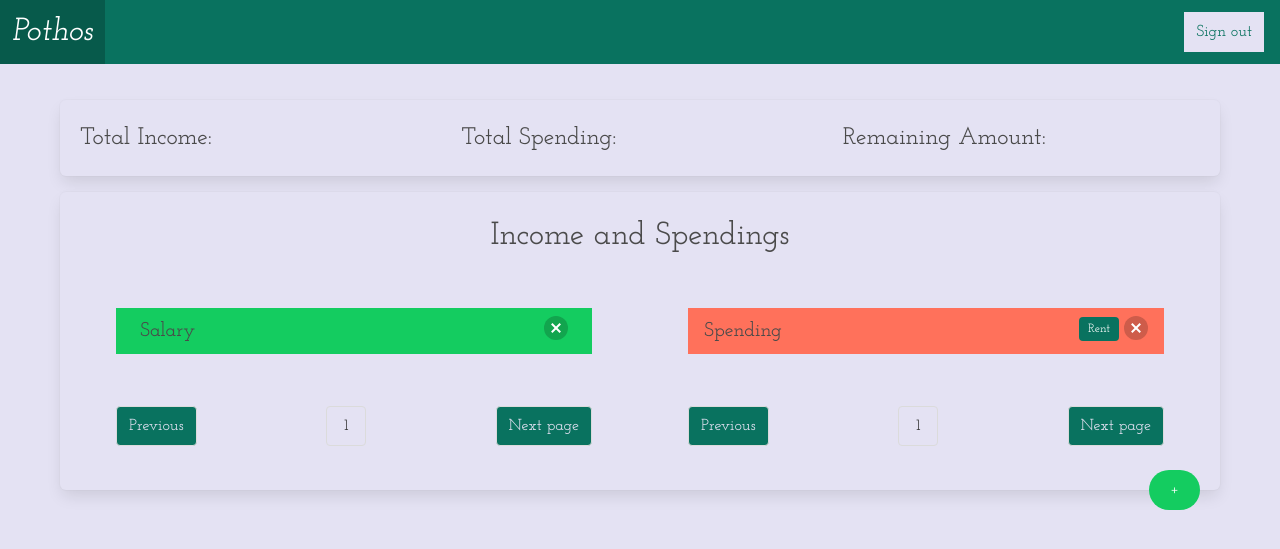
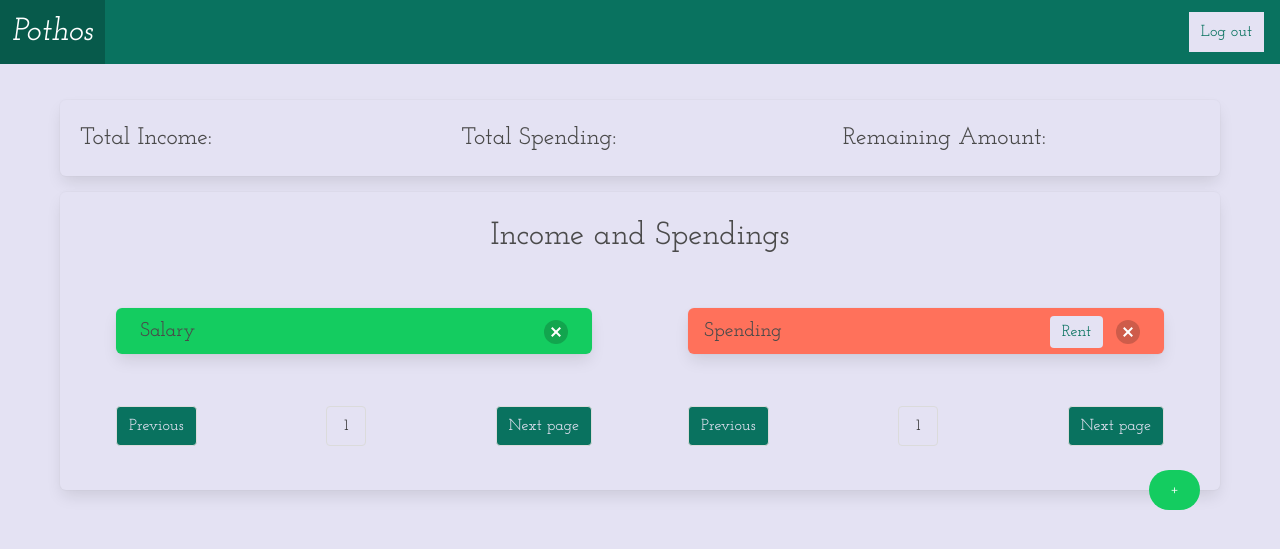
Before and after one commit to cs-gang/pothos, a Django app: template src/app/templates/budget.html in a window 1280 px wide. Shown: the top 549 px of the page. Run offline with Django 3.2, Linux system fonts and the light colour scheme; the template is opened without the code that fills it, so the values that code supplies are empty.

Commit message:
frontend: tiny design fixes on budget.html

```diff
--- a/src/app/templates/budget.html
+++ b/src/app/templates/budget.html
@@ -5,7 +5,7 @@
 {% block navbuttons %} {% endblock %}
 
 {% block signin %}
-<a href="/users/logout" class="navbar-item has-background-warning has-text-success is-size-6 my-3 mx-4">Sign out</a>
+<a href="/user/logout" class="navbar-item has-background-warning has-text-success is-size-6 my-3 mx-4">Log out</a>
 {% endblock %}
 
 {% block mainbody %}
@@ -38,9 +38,9 @@
         <div class="is-size-3 has-text-centered mb-6">Income and Spendings</div>
         <div class="columns">
             <div class="column px-6">
-                <div class="block has-background-primary py-2 px-5">
+                <div class="box has-background-primary py-2 px-5">
                     <span class="is-size-5">Salary</span>
-                    <div class="is-pulled-right">
+                    <div class="is-pulled-right mt-1">
                         <button class="delete is-medium"></button>
                     </div>
                 </div>
@@ -54,11 +54,11 @@
                 </nav>
             </div>
             <div class="column px-6">
-                <div class="block has-background-danger py-2 px-4">
+                <div class="box has-background-danger py-2 px-4">
                     <span class="is-size-5">Spending</span>
-                    <div class="is-pulled-right">
-                        <span class="tag is-success">Rent</span>
-                        <button class="delete is-medium"></button>
+                    <div class="is-pulled-right px-2">
+                        <div class="tag is-warning has-text-success mr-2 is-size-6">Rent</div>
+                        <button class="delete is-medium mt-1"></button>
                     </div>
                 </div>
                 <nav class="pagination is-centered mt-6" role="navigation" aria-label="pagination">
```
